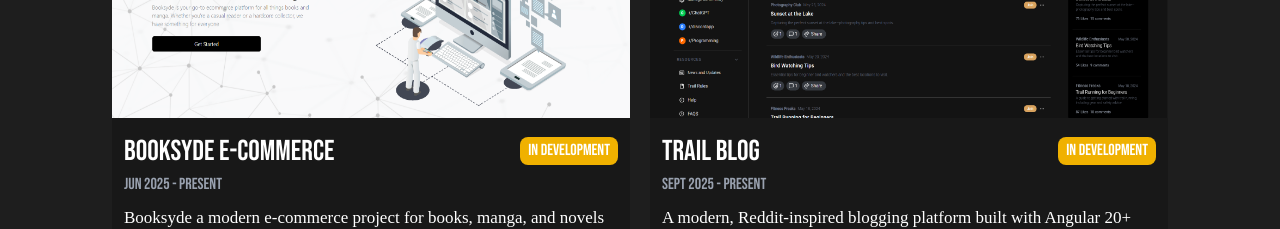
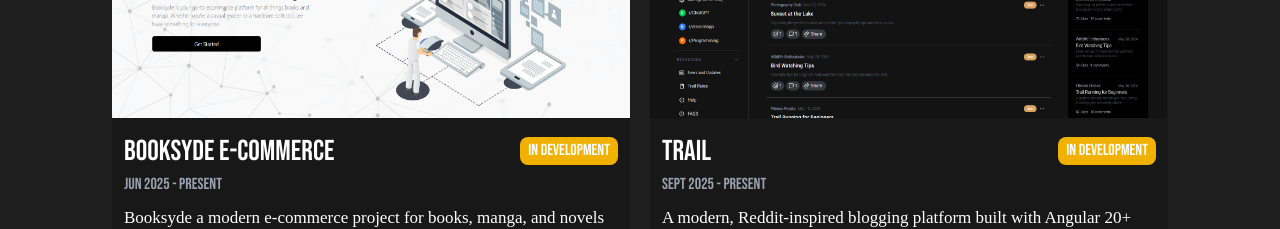
Before and after one commit to AnthonyFrank-Ordonez/my-portfolio, a React (Vite) app: page / in a window 1280 px wide. Shown: the part 4960-5189 px from the top of the page. Built offline with nearby package versions, Linux system fonts and the light colour scheme; a web font is replaced by a local one.

Commit message:
Changed the URL for the trail project

```diff
--- a/src/components/Projects.tsx
+++ b/src/components/Projects.tsx
@@ -25,7 +25,7 @@ export default function Projects() {
 			githubUrl: 'https://github.com/AnthonyFrank-Ordonez/Booksyde-Ecommerce',
 		},
 		{
-			name: 'Trail Blog',
+			name: 'Trail',
 			date: 'Sept 2025 - Present',
 			image: '/img/trail.png',
 			techStack: [
@@ -42,7 +42,7 @@ export default function Projects() {
 			deployed: false,
 			description:
 				'A modern, Reddit-inspired blogging platform built with Angular 20+ where users can share their thoughts, experiences, and engage with a community of like-minded individuals. Built with Angular for Front-End and ASP.NET for its backend',
-			url: 'https://trailblog.afordonez.com/',
+			url: 'https://trail.afordonez.com/',
 			githubUrl: 'https://github.com/AnthonyFrank-Ordonez/TrailBlog-FrontEnd',
 		},
 		{
```
